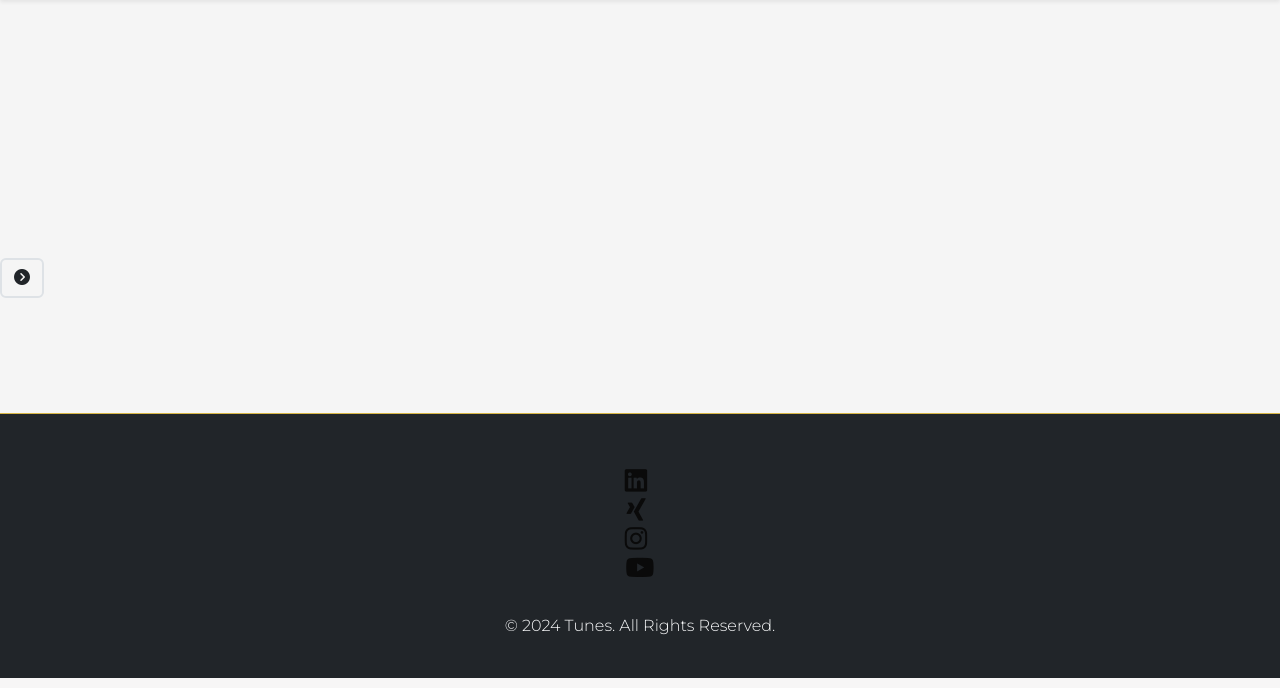
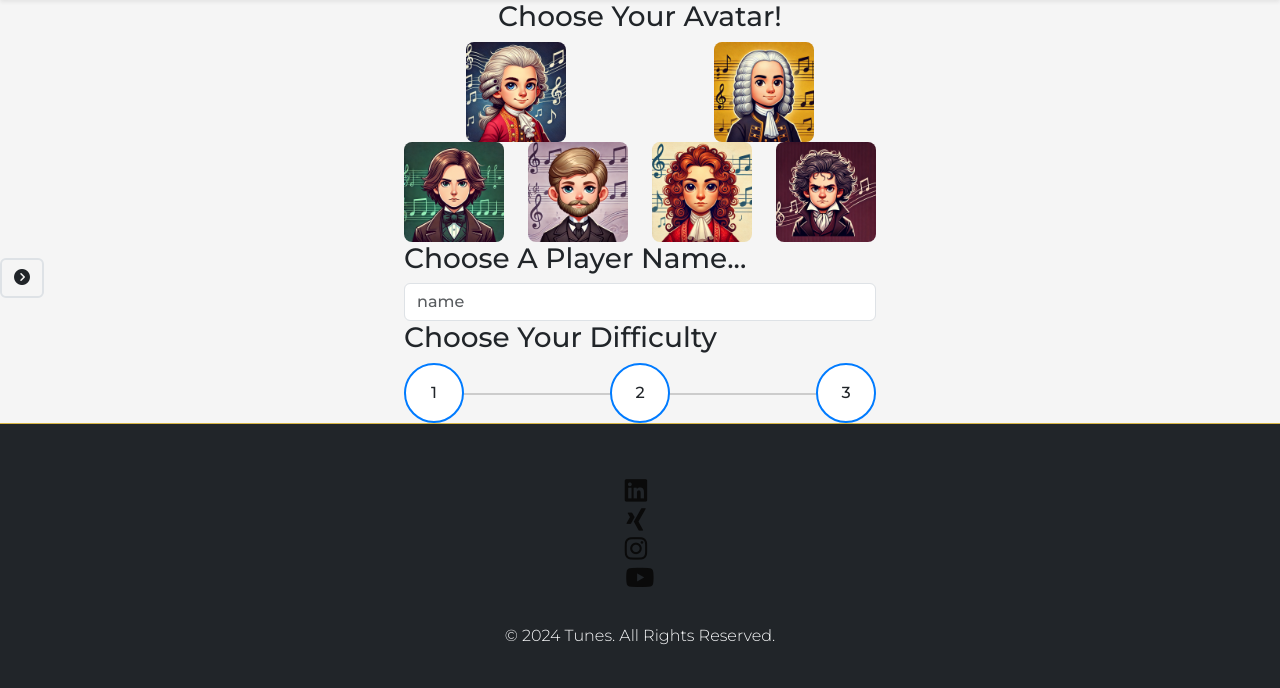
Before and after one commit to ErfanNajimi/sep-2024-hackathon-team-2, a Django app: page /stage1/ in a window 1280 px wide. Shown: the part 122-810 px from the top of the page. Run offline with Django 4.2, Linux system fonts and the light colour scheme; some libraries are stand-ins or nearby versions.

Commit message:
initial page layout in place and images

```diff
--- a/piano/templates/piano/stage1.html
+++ b/piano/templates/piano/stage1.html
@@ -4,5 +4,102 @@
 {% block content %}
 
 <!-- Add HTML Here -->
+<div class="container d-flex flex-column justify-content-center align-items-center vh-100">
+    <h3>Choose Your Avatar!</h3>
+    <form>
+        <!-- <div class="row">
+            <div class="col text-center">
+                <label class="radio-label">
+                    <input type="radio" name="options" value="option1">
+                    <img src="image1.jpg" alt="Option 1">
+                </label>
+            </div>
+            <div class="col text-center">
+                <label class="radio-label">
+                    <input type="radio" name="options" value="option2">
+                    <img src="image2.jpg" alt="Option 2">
+                </label>
+            </div>
+            <div class="col text-center">
+                <label class="radio-label">
+                    <input type="radio" name="options" value="option3">
+                    <img src="image3.jpg" alt="Option 3">
+                </label>
+            </div>
+        </div>
+        <div class="row">
+            <div class="col text-center">
+                <label class="radio-label">
+                    <input type="radio" name="options" value="option4">
+                    <img src="image4.jpg" alt="Option 4">
+                </label>
+            </div>
+            <div class="col text-center">
+                <label class="radio-label">
+                    <input type="radio" name="options" value="option5">
+                    <img src="image5.jpg" alt="Option 5">
+                </label>
+            </div>
+            <div class="col text-center">
+                <label class="radio-label">
+                    <input type="radio" name="options" value="option6">
+                    <img src="image6.jpg" alt="Option 6">
+                </label>
+            </div>
+        </div> -->
+        <div class="row">
+            <div class="col text-center">
+                <label class="radio-label">
+                    <input type="radio" name="options" value="mozart">
+                    <img src="../../../static/images/avatars/avatar1.webp" alt="Mozart">
+                </label>
+            </div>
+            <div class="col text-center">
+                <label class="radio-label">
+                    <input type="radio" name="options" value="bach">
+                    <img src="../../../static/images/avatars/avatar2.webp" alt="Bach">
+                </label>
+            </div>
+        </div>
+        <div class="row">
+            <div class="col text-center">
+                <label class="radio-label">
+                    <input type="radio" name="options" value="chopin">
+                    <img src="../../../static/images/avatars/avatar3.webp" alt="Chopin">
+                </label>
+            </div>
+            <div class="col text-center">
+                <label class="radio-label">
+                    <input type="radio" name="options" value="tchaikovsky">
+                    <img src="../../../static/images/avatars/avatar4.webp" alt="Tchaikovsky">
+                </label>
+            </div>
+            <div class="col text-center">
+                <label class="radio-label">
+                    <input type="radio" name="options" value="vivaldi">
+                    <img src="../../../static/images/avatars/avatar5.webp" alt="Vivaldi">
+                </label>
+            </div>
+            <div class="col text-center">
+                <label class="radio-label">
+                    <input type="radio" name="options" value="beethoven">
+                    <img src="../../../static/images/avatars/avatar6.webp" alt="Beethoven">
+                </label>
+            </div>
+        </div>
+        <h3>Choose A Player Name...</h3>
+        <div class="input-group">
+            <input type="text" aria-label="Player Name" placeholder="name" class="form-control">
+        </div>
+        <h3>Choose Your Difficulty</h3>
+
+        <div class="button-group">
+            <button type="button" class="btn btn-circle">1</button>
+            <button type="button" class="btn btn-circle">2</button>
+            <button type="button" class="btn btn-circle">3</button>
+        </div>
+    </form>
+</div>
+
 
 {% endblock %}
--- a/static/css/style.css
+++ b/static/css/style.css
@@ -424,6 +424,75 @@ ul .black-key-nav {
     width: fit-content;
   }
 
+  /* Stage1 profile selection */
+  .radio-label {
+    cursor: pointer;
+    text-align: center;
+}
+
+.radio-label img {
+    width: 100px; /* Set your desired width */
+    height: auto;
+    border-radius: 8px;
+    transition: transform 0.3s;
+}
+
+.radio-label input {
+    display: none; /* Hide the radio input */
+}
+
+.radio-label input:checked + img {
+    transform: scale(1.1); /* Scale up the selected image */
+    border: 2px solid #4CAF50; /* Optional: add a border to the selected image */
+}
+
+.button-group {
+    display: flex;
+    justify-content: space-between;
+    align-items: center;
+    position: relative; /* For line positioning */
+}
+
+.button-group::before,
+.button-group::after {
+    content: '';
+    position: absolute;
+    top: 50%; /* Aligns vertically */
+    width: 100%; /* Full width */
+    height: 2px; /* Line thickness */
+    background-color: #ccc; /* Line color */
+    z-index: -1; /* Behind the buttons */
+}
+
+.button-group::before {
+    left: 0; /* Line starts from the left */
+    right: 50%; /* Extends to the center */
+}
+
+.button-group::after {
+    right: 0; /* Extends to the right */
+}
+
+.btn-circle {
+    width: 60px; /* Button width */
+    height: 60px; /* Button height */
+    border-radius: 50%; /* Makes the button circular */
+    display: flex;
+    justify-content: center;
+    align-items: center;
+    border: 2px solid #007bff; /* Button border */
+    background-color: white; /* Background color */
+    transition: background-color 0.3s, border-color 0.3s; /* Transition effects */
+}
+
+.btn-circle:hover {
+    background-color: #007bff; /* Change background on hover */
+    color: white; /* Change text color on hover */
+    border-color: #007bff; /* Change border color on hover */
+}
+
+
+
 /* Media Queries */
 
 /* Medium devices (tablets, 768px and up) */
```
Also changed, not shown: static/images/avatars/avatar1.webp (added), static/images/avatars/avatar2.webp (added), static/images/avatars/avatar3.webp (added), static/images/avatars/avatar4.webp (added), static/images/avatars/avatar5.webp (added), static/images/avatars/avatar6.webp (added).
